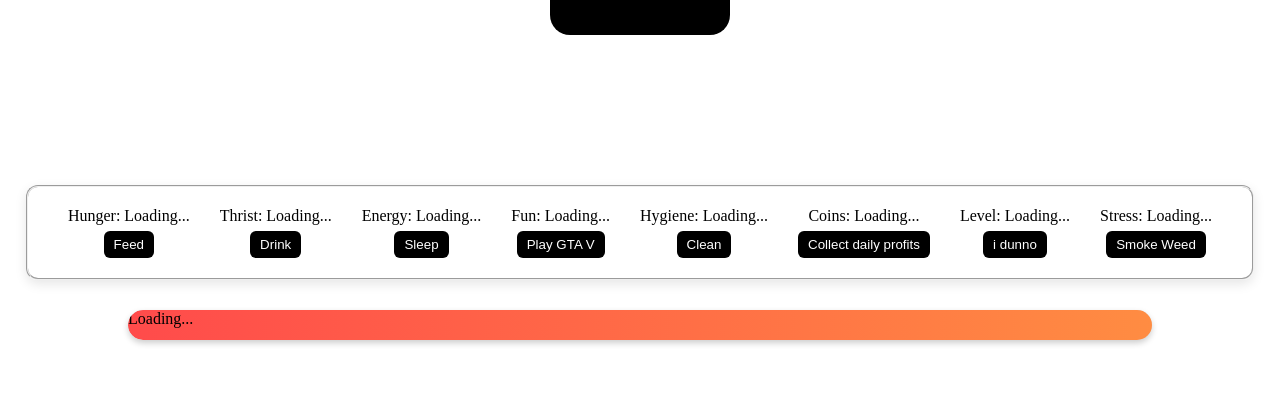
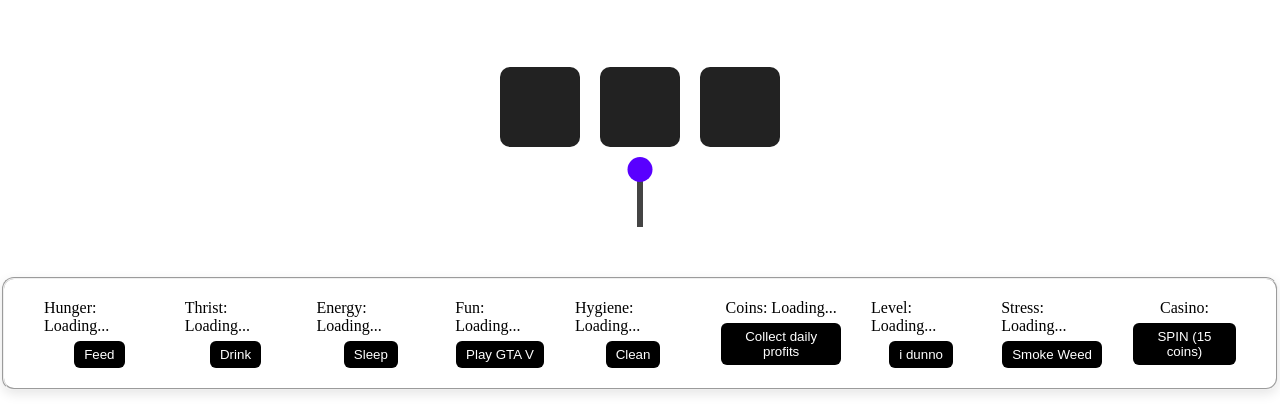
Before and after one commit to Soulless-Rico/pou, a plain HTML site: page POU/index.html in a window 1280 px wide. Shown: the part 353-770 px from the top of the page. Drawn offline with Linux system fonts and the light colour scheme; a script that the page names is missing.

Commit message:
Update index.html
Added the casino section to the HTML including the three slot machine reels, the lever, the slot result area, and the spin button

```diff
--- a/POU/index.html
+++ b/POU/index.html
@@ -7,6 +7,7 @@
     <link rel="stylesheet" href="css/buttons.css">
     <link rel="stylesheet" href="css/health.css">
     <link rel="stylesheet" href="css/moneyRain.css">
+    <link rel="stylesheet" href="css/casino.css">
 </head>
 <body>
 
@@ -39,6 +40,22 @@
 
         <!-- Money rain container -->
     <div id="money-rain"></div>
+
+        <!-- Casino -->
+    <div id="casino">
+    <div id="slot-machine">
+        <div class="reel" id="reel1"></div>
+        <div class="reel" id="reel2"></div>
+        <div class="reel" id="reel3"></div>
+    </div>
+
+    <div id="lever">
+        <div id="lever-stick"></div>
+        <div id="lever-knob"></div>
+    </div>
+    </div>
+
+    <div id="slot-result"></div>
 
     <section>
         <fieldset>
@@ -83,6 +100,11 @@
                 <button onclick="smokeWeedEveryday()">Smoke Weed</button>
             </div>
 
+            <div>
+                <label>Casino: <span id="casino-button"></span></label>
+                <button id="spinBtn">SPIN (15 coins)</button>
+            </div>
+
         </fieldset>
     </section>
 
```
